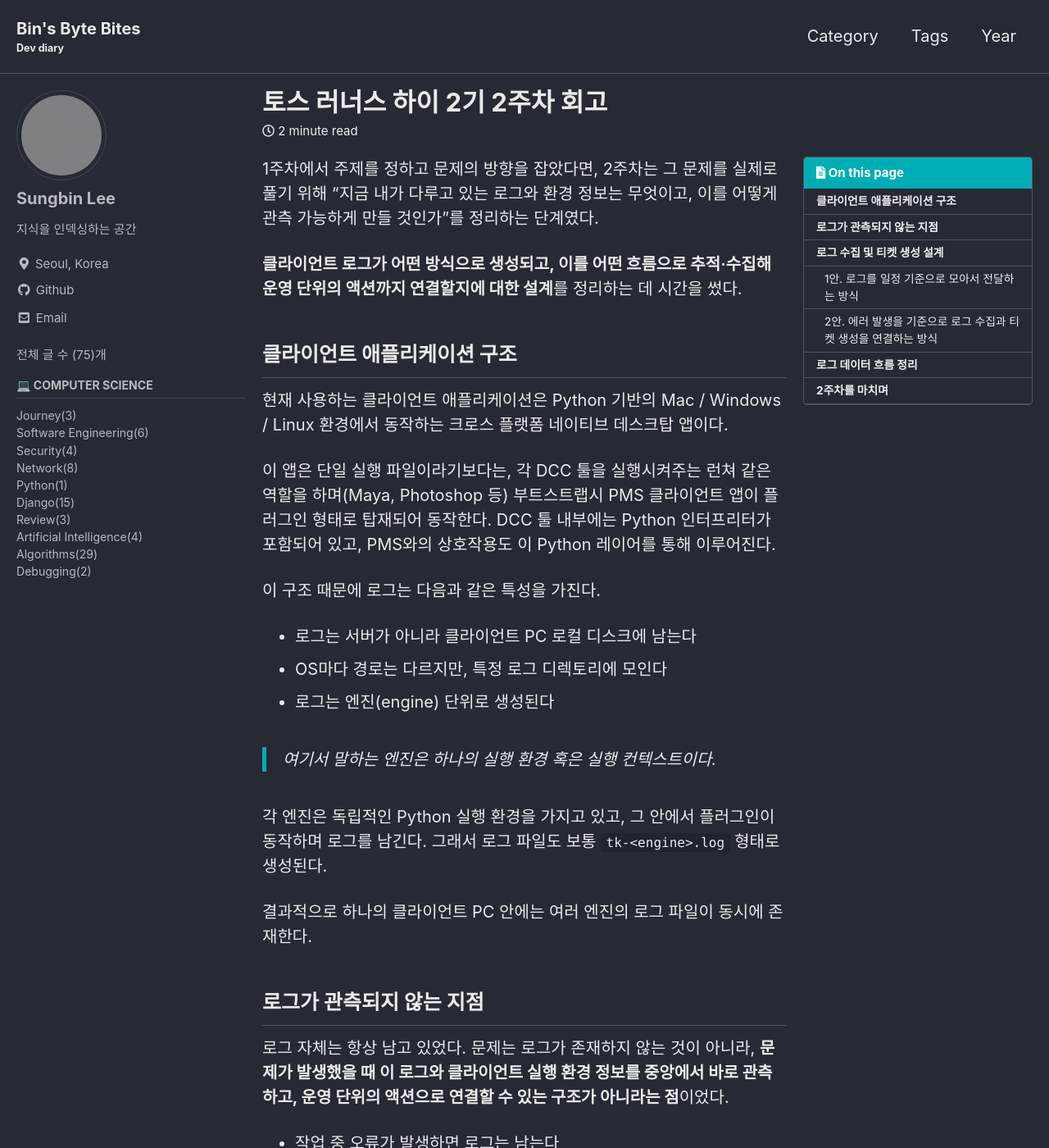
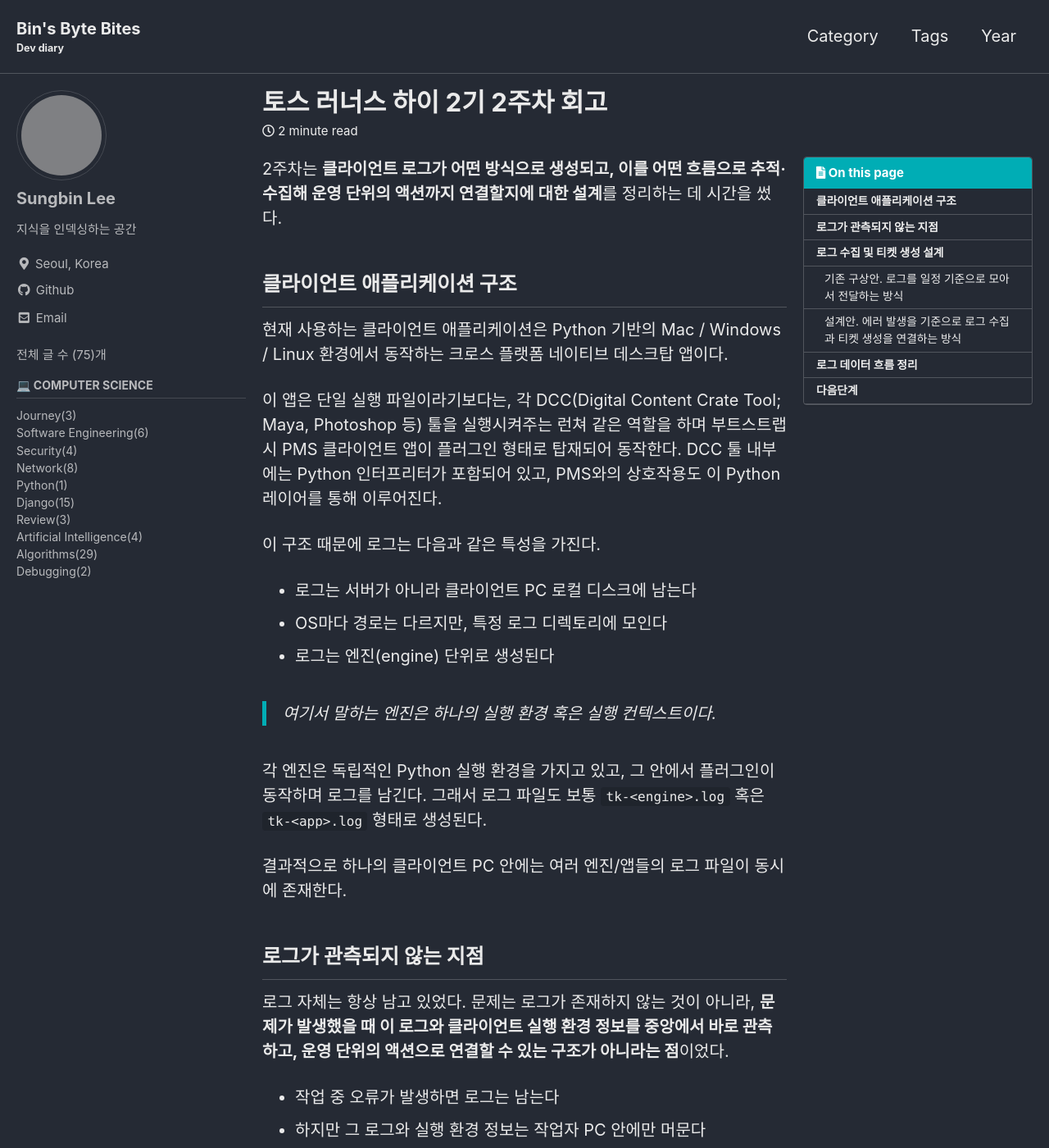
Before and after one commit to sungbinlee/tech.sungbinlee.dev, a Jekyll site: the page built from _posts/Journey/2025-12-30-토스-러너스하이2기-2주차.md, in a window 1280 px wide and 1400 px high. Shown: the whole window at 82% size. Built offline with Jekyll 4.4.1, drawn with Linux system fonts in a browser that asks for light colours; cached includes are drawn as plain includes; comment, search, counter and statistics services are not loaded; some of the changed text lies outside the part shown; grey boxes are pictures that could not be loaded.

Commit message:
2주차 러너스하이 회고 수정

```diff
--- a/_posts/Journey/2025-12-30-토스-러너스하이2기-2주차.md
+++ b/_posts/Journey/2025-12-30-토스-러너스하이2기-2주차.md
@@ -9,16 +9,14 @@ tags:
 toc: true
 toc_sticky: true
 ---
-1주차에서 주제를 정하고 문제의 방향을 잡았다면, 2주차는 그 문제를 실제로 풀기 위해 “지금 내가 다루고 있는 로그와 환경 정보는 무엇이고, 이를 어떻게 관측 가능하게 만들 것인가”를 정리하는 단계였다.
-
-**클라이언트 로그가 어떤 방식으로 생성되고, 이를 어떤 흐름으로 추적·수집해 운영 단위의 액션까지 연결할지에 대한 설계**를 정리하는 데 시간을 썼다.
+2주차는 **클라이언트 로그가 어떤 방식으로 생성되고, 이를 어떤 흐름으로 추적·수집해 운영 단위의 액션까지 연결할지에 대한 설계**를 정리하는 데 시간을 썼다.
 
 
 ## 클라이언트 애플리케이션 구조
 
 현재 사용하는 클라이언트 애플리케이션은 Python 기반의 Mac / Windows / Linux 환경에서 동작하는 크로스 플랫폼 네이티브 데스크탑 앱이다.
 
-이 앱은 단일 실행 파일이라기보다는, 각 DCC 툴을 실행시켜주는 런쳐 같은 역할을 하며(Maya, Photoshop 등) 부트스트랩시 PMS 클라이언트 앱이 플러그인 형태로 탑재되어 동작한다. DCC 툴 내부에는 Python 인터프리터가 포함되어 있고, PMS와의 상호작용도 이 Python 레이어를 통해 이루어진다.
+이 앱은 단일 실행 파일이라기보다는, 각 DCC(Digital Content Crate Tool; Maya, Photoshop 등) 툴을 실행시켜주는 런쳐 같은 역할을 하며 부트스트랩시 PMS 클라이언트 앱이 플러그인 형태로 탑재되어 동작한다. DCC 툴 내부에는 Python 인터프리터가 포함되어 있고, PMS와의 상호작용도 이 Python 레이어를 통해 이루어진다.
 
 이 구조 때문에 로그는 다음과 같은 특성을 가진다.
 
@@ -28,9 +26,9 @@ toc_sticky: true
 
 > 여기서 말하는 엔진은 하나의 실행 환경 혹은 실행 컨텍스트이다.
 
-각 엔진은 독립적인 Python 실행 환경을 가지고 있고, 그 안에서 플러그인이 동작하며 로그를 남긴다. 그래서 로그 파일도 보통 `tk-<engine>.log` 형태로 생성된다.
+각 엔진은 독립적인 Python 실행 환경을 가지고 있고, 그 안에서 플러그인이 동작하며 로그를 남긴다. 그래서 로그 파일도 보통 `tk-<engine>.log` 혹은 `tk-<app>.log` 형태로 생성된다.
 
-결과적으로 하나의 클라이언트 PC 안에는 여러 엔진의 로그 파일이 동시에 존재한다.
+결과적으로 하나의 클라이언트 PC 안에는 여러 엔진/앱들의 로그 파일이 동시에 존재한다.
 
 ## 로그가 관측되지 않는 지점
 
@@ -40,13 +38,13 @@ toc_sticky: true
 - 하지만 그 로그와 실행 환경 정보는 작업자 PC 안에만 머문다
 - 중앙에서는 문제 발생 자체를 즉시 인지하기 어렵다
 
-이 구조에서는 에러의 원인을 분석하기 이전에, “어디서, 어떤 환경에서, 어떤 문제가 발생했는지”를 파악하는 단계에서부터 지연이 발생한다.
+이 구조에서는 에러의 원인을 분석하기 이전에, "어디서, 어떤 환경에서, 어떤 문제가 발생했는지"를 파악하는 단계에서부터 지연이 발생한다.
 
-그래서 이번 주에는 로그 수집을 단순한 데이터 모으기가 아니라, **운영 흐름의 시작점**으로 보는 설계를 정리했다.
+그래서 단순한 로그 수집이 아니라, 수집과 동시에 **운영 흐름의 시작점**으로 보는 방향으로 구조를 잡아봤다.
 
 ## 로그 수집 및 티켓 생성 설계
 
-### 1안. 로그를 일정 기준으로 모아서 전달하는 방식
+### 기존 구상안. 로그를 일정 기준으로 모아서 전달하는 방식
 
 클라이언트에서 로그를 모아서 서버로 전달하는 방식이다.
 
@@ -57,7 +55,7 @@ toc_sticky: true
 
 운영 관점에서 모든 로그를 상시 수집하는 구조는 목적 대비 과하다고 판단했다.
 
-### 2안. 에러 발생을 기준으로 로그 수집과 티켓 생성을 연결하는 방식
+### 설계안. 에러 발생을 기준으로 로그 수집과 티켓 생성을 연결하는 방식
 
 그래서 설계의 중심으로 잡은 방식은 **에러 발생을 트리거로 로그 수집과 티켓 생성을 하나의 흐름으로 묶는 구조**다.
 
@@ -75,9 +73,7 @@ toc_sticky: true
 - 별도의 수동 보고 없이도
 - 장애 인지부터 대응까지 하나의 흐름으로 이어진다
 
-티켓은 단순한 알림이 아니라,
-“이 클라이언트에서 이 시점에 이 문제가 발생했다”는
-운영 단위의 명확한 상태 표현이 된다.
+관리자는 PMS내 티켓을 통해, "이 클라이언트에서 이 시점에 이 문제가 발생했다" 는 운영 단위의 명확한 상태 표현이 된다.
 
 물론,
 - 어떤 수준의 에러를 티켓 생성 기준으로 볼 것인지
@@ -86,7 +82,7 @@ toc_sticky: true
 
 ## 로그 데이터 흐름 정리
 
-위 내용을 바탕으로, 데이터 흐름도를 간략히 작성해보았다
+위 내용을 바탕으로, 데이터 흐름도를 간략히 작성해보았다.
 
 ![client-side-dataflow](/assets/images/journey/dataflow.png)
 
@@ -96,8 +92,5 @@ toc_sticky: true
 - 에러 로그와 실행 환경 정보가 중앙 시스템으로 전달된다
 - 전달된 데이터는 운영 티켓 생성의 입력으로 사용된다
 
-## 2주차를 마치며
-
-2주차에는 “로그를 어떻게 모을 것인가”보다 **“로그와 실행 환경 정보를 어떻게 운영 가능한 신호로 만들 것인가”**를 설계했다.
-
-다음 주부터는 이 설계를 기준으로 클라이언트 수집기의 최소 기능을 구현하면서, 에러 감지부터 티켓 생성까지의 흐름을 실제로 연결해보려고 한다.
+## 다음단계
+에러 감지 → 로그/환경 수집 → 티켓 생성 흐름을 최소 기능으로 구현해보고자한다.
```
